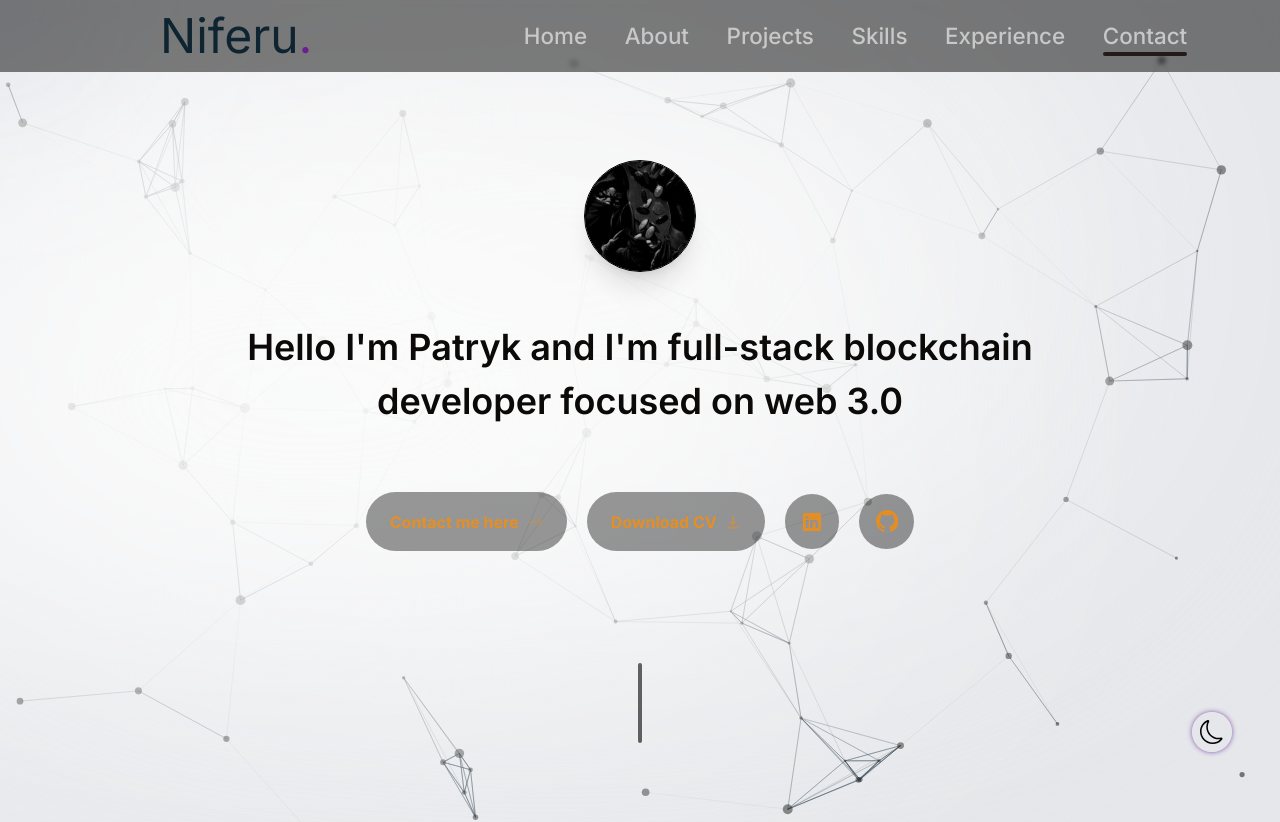
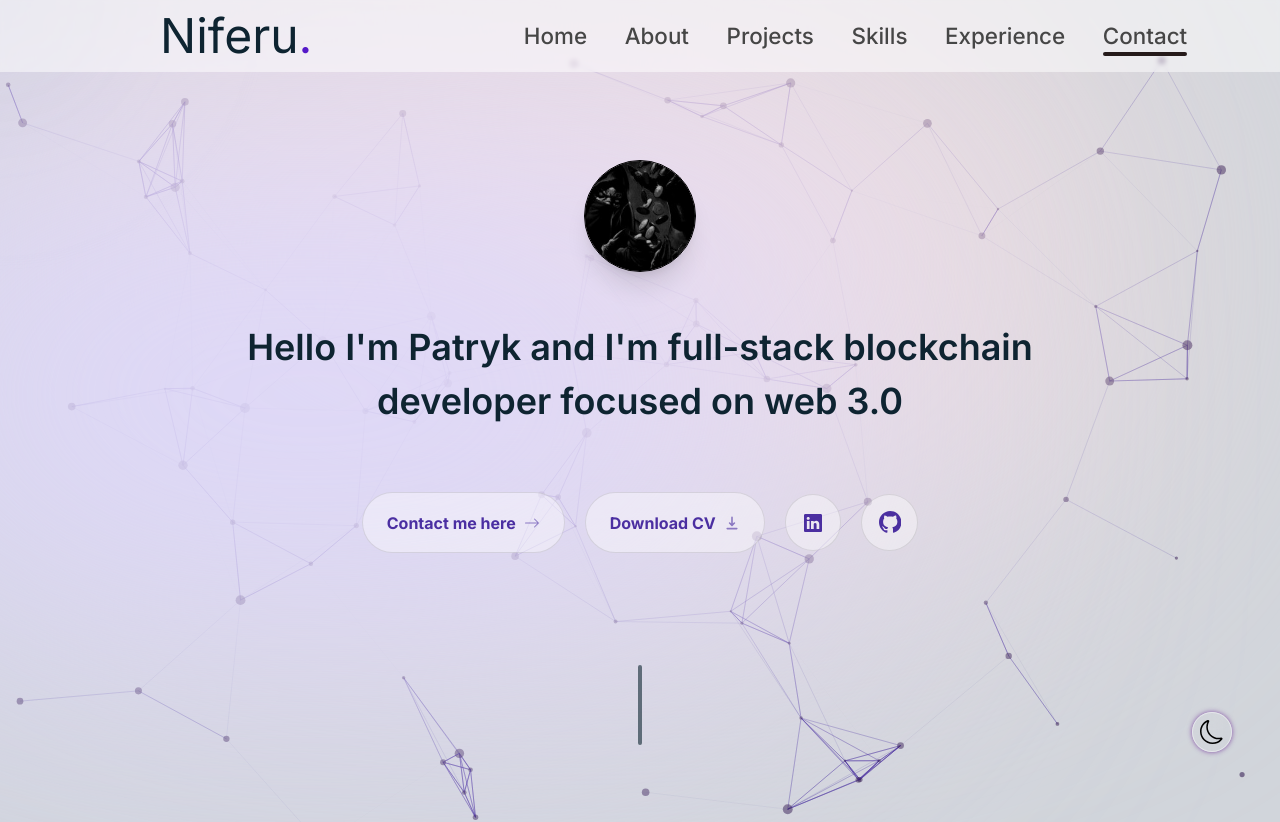
Before and after one commit to Nlferu/niferu-portfolio-website, a Next.js app: page / in a window 1280 px wide. Shown: the top 822 px of the page. Built offline with nearby package versions, Linux system fonts and the light colour scheme; no server answers.

Commit message:
idk colors

```diff
--- a/app/layout.tsx
+++ b/app/layout.tsx
@@ -23,9 +23,9 @@ export default function RootLayout({ children }: { children: React.ReactNode })
     return (
         <html lang="en" className="!scroll-smooth">
             {/* <body className={`${inter.className} bg-gray-500 text-gray-950 relative pt-28 sm:pt-36 dark:bg-slate-900 dark:text-gray-50 dark:text-opacity-90`}> */}
-            <body className={`${inter.className} pt-28 sm:pt-36 bg-gray-200 dark:bg-devil`}>
-                <div className="bg-[#f8f8f8] dark:bg-[#671f91a8] absolute top-[1rem] -z-10 right-[11rem] h-[31.25rem] w-[31.25rem] rounded-full blur-[10rem] sm:w-[68.75rem]"></div>
-                <div className="bg-[#fcfcfc] dark:bg-[#48457c] absolute top-[9rem] -z-10 left-[-35rem] h-[31.25rem] w-[50rem] rounded-full blur-[10rem] sm:w-[68.75rem] md:left-[-33rem] lg:left-[-28rem] xl:left-[-15rem] 2xl:left-[-5rem]"></div>
+            <body className={`${inter.className} pt-28 sm:pt-36 bg-gray-300 dark:bg-devil`}>
+                <div className="bg-[#fbe2e3] dark:bg-[#671f91a8] absolute top-[1rem] -z-10 right-[11rem] h-[31.25rem] w-[31.25rem] rounded-full blur-[10rem] sm:w-[68.75rem]"></div>
+                <div className="bg-[#dbd7fb] dark:bg-[#48457c] absolute top-[9rem] -z-10 left-[-35rem] h-[31.25rem] w-[50rem] rounded-full blur-[10rem] sm:w-[68.75rem] md:left-[-33rem] lg:left-[-28rem] xl:left-[-15rem] 2xl:left-[-5rem]"></div>
 
                 <ThemeContextProvider>
                     <ActiveSectionContextProvider>
--- a/components/header.tsx
+++ b/components/header.tsx
@@ -6,16 +6,21 @@ import clsx from "clsx" // Adding conditional styles
 import { motion } from "framer-motion"
 import { links } from "@/lib/data"
 import { useActiveSectionContext } from "@/context/active-section-context"
+import { useTheme } from "@/context/theme-context"
 
 export default function Header() {
     const { activeSection, setActiveSection, setTimeOfLastClick } = useActiveSectionContext()
+    const { theme } = useTheme()
 
     return (
         <header className="relative z-[999]">
             <nav
-                className={clsx("fixed flex top-0 left-0 h-[4.5rem] w-full items-center bg-black bg-opacity-50 backdrop-blur-[2px] duration-500", {
-                    "pt-4 !bg-transparent": activeSection === "Home",
-                })}
+                className={clsx(
+                    "fixed flex top-0 left-0 h-[4.5rem] w-full items-center bg-white dark:bg-black bg-opacity-50 dark:bg-opacity-50 backdrop-blur-[2px] duration-500",
+                    {
+                        "pt-4 !bg-transparent": activeSection === "Home",
+                    }
+                )}
             >
                 <motion.ul className="ml-[10rem]" initial={{ y: -100, opacity: 0 }} animate={{ y: 0, opacity: 1 }}>
                     <Link
@@ -33,7 +38,9 @@ export default function Header() {
                     {links.map((link) => (
                         <li key={link.hash} className="flex">
                             <Link
-                                className={clsx(custom.underline, { "text-try dark:text-alfa": activeSection === link.name })}
+                                className={clsx(theme === "dark" ? custom.underline : custom.undercity, {
+                                    "text-nite dark:text-alfa": activeSection === link.name,
+                                })}
                                 href={link.hash}
                                 onClick={() => {
                                     setActiveSection(link.name)
--- a/components/intro.tsx
+++ b/components/intro.tsx
@@ -30,7 +30,7 @@ export default function Intro() {
             </div>
 
             <motion.p
-                className="text-center text-stone-950 dark:text-zinc-50 py-[2rem] font-semibold !leading-[1.5] text-2xl sm:text-4xl"
+                className="text-center text-lotr dark:text-zinc-50 py-[2rem] font-semibold !leading-[1.5] text-2xl sm:text-4xl"
                 initial={{ opacity: 0, y: 100 }}
                 animate={{ opacity: 1, y: 0 }}
             >
@@ -46,7 +46,7 @@ export default function Intro() {
                 }}
             >
                 <Link
-                    className="group flex items-center gap-2 px-[1.5rem] py-[1.1rem] font-bold text-alfa dark:hover:text-god bg-black bg-opacity-40 rounded-full focus:scale-110 hover:scale-110 hover:bg-devil hover:bg-opacity-80 active:scale-105 duration-custom ease-customBezier hover:translate-y-[-4px]"
+                    className="group flex items-center gap-2 px-[1.5rem] py-[1.1rem] font-bold text-nite hover:text-lord dark:text-alfa dark:hover:text-god borderBlack borderDevil bg-white dark:bg-black bg-opacity-40 dark:bg-opacity-40 rounded-full focus:scale-110 hover:scale-110 hover:bg-white dark:hover:bg-devil active:scale-105 duration-custom ease-customBezier hover:translate-y-[-4px]"
                     href="#contact"
                     onClick={() => {
                         setActiveSection("Contact")
@@ -56,21 +56,21 @@ export default function Intro() {
                     Contact me here <BsArrowRight className="opacity-60 group-hover:translate-x-[0.3rem] transition" />
                 </Link>
                 <a
-                    className="group flex items-center gap-2 px-[1.5rem] py-[1.1rem] font-bold text-alfa dark:hover:text-god bg-black bg-opacity-40 rounded-full focus:scale-110 hover:scale-110 hover:bg-devil hover:bg-opacity-80 active:scale-105 duration-custom ease-customBezier hover:translate-y-[-4px]"
+                    className="group flex items-center gap-2 px-[1.5rem] py-[1.1rem] font-bold text-nite hover:text-lord dark:text-alfa dark:hover:text-god borderBlack borderDevil bg-white dark:bg-black bg-opacity-40 dark:bg-opacity-40 rounded-full focus:scale-110 hover:scale-110 hover:bg-white dark:hover:bg-devil active:scale-105 duration-custom ease-customBezier hover:translate-y-[-4px]"
                     href="/CV.pdf"
                     download
                 >
                     Download CV <HiDownload className="opacity-60 group-hover:translate-y-1 transition" />
                 </a>
                 <a
-                    className="flex items-center gap-2 p-[1.15rem] text-lg text-alfa dark:hover:text-god bg-black bg-opacity-40 rounded-full focus:scale-110 hover:scale-[1.2] hover:bg-devil hover:bg-opacity-80 active:scale-110 duration-custom ease-customBezier hover:translate-y-[-4px]"
+                    className="flex items-center gap-2 p-[1.15rem] text-lg text-nite hover:text-lord dark:text-alfa dark:hover:text-god borderBlack borderDevil bg-white dark:bg-black bg-opacity-40 dark:bg-opacity-40 rounded-full focus:scale-110 hover:scale-[1.2] hover:bg-white dark:hover:bg-devil active:scale-110 duration-custom ease-customBezier hover:translate-y-[-4px]"
                     href="https://www.linkedin.com/in/patryk-wargacki-946401190/"
                     target="_blank"
                 >
                     <BsLinkedin />
                 </a>
                 <a
-                    className="flex items-center gap-2 p-[1.012rem] text-[1.4rem] text-alfa dark:hover:text-god bg-black bg-opacity-40 rounded-full focus:scale-110 hover:scale-[1.2] hover:bg-devil hover:bg-opacity-80 active:scale-110 duration-custom ease-customBezier hover:translate-y-[-4px]"
+                    className="flex items-center gap-2 p-[1.012rem] text-[1.4rem] text-nite hover:text-lord dark:text-alfa dark:hover:text-god borderBlack borderDevil bg-white dark:bg-black bg-opacity-40 dark:bg-opacity-40 rounded-full focus:scale-110 hover:scale-[1.2] hover:bg-white dark:hover:bg-devil active:scale-110 duration-custom ease-customBezier hover:translate-y-[-4px]"
                     href="https://github.com/Neftyr"
                     target="_blank"
                 >
--- a/components/particles.tsx
+++ b/components/particles.tsx
@@ -52,10 +52,10 @@ export default function Particle() {
                 },
                 particles: {
                     color: {
-                        value: theme === "light" ? "#000" : "#e68e2e",
+                        value: theme === "light" ? "rgba(28, 0, 62, 1)" : "#e68e2e",
                     },
                     links: {
-                        color: theme === "light" ? "#0e2431" : "#f5d393",
+                        color: theme === "light" ? "rgba(35, 0,140, 0.8)" : "#f5d393",
                         distance: 150,
                         enable: true,
                         opacity: 0.5,
--- a/components/section-divider.tsx
+++ b/components/section-divider.tsx
@@ -7,7 +7,7 @@ export default function SectionDivider() {
     return (
         <div className="flex relative justify-center">
             <motion.div
-                className="hidden sm:block mt-28 mb-[-1rem] h-20 w-1 bg-black bg-opacity-60 rounded-full"
+                className="hidden sm:block mt-28 mb-[-1rem] h-20 w-1 bg-lotr dark:bg-black bg-opacity-60 rounded-full"
                 initial={{ opacity: 0, y: 100 }}
                 animate={{ opacity: 1, y: 0 }}
                 transition={{ delay: 0.125 }}
--- a/components/section-heading.tsx
+++ b/components/section-heading.tsx
@@ -5,5 +5,5 @@ type SectionHeadingProps = {
 }
 
 export default function SectionHeading({ children }: SectionHeadingProps) {
-    return <h2 className="text-center text-stone-950 dark:text-gray-300 text-3xl font-medium capitalize mb-8 mt-20 sm:mt-32">{children}</h2>
+    return <h2 className="text-center text-lotr dark:text-gray-300 text-3xl font-medium capitalize mb-8 mt-20 sm:mt-32">{children}</h2>
 }
--- a/components/submit-button.tsx
+++ b/components/submit-button.tsx
@@ -7,7 +7,7 @@ export default function SubmitButton() {
 
     return (
         <button
-            className="group flex items-center self-center justify-center w-[7rem] gap-2 py-[0.7rem] sm:py-[0.9rem] text-alfa dark:hover:text-god bg-black bg-opacity-50 rounded-full focus:scale-110 hover:scale-110 hover:bg-black hover:bg-opacity-80 active:scale-105 duration-custom ease-customBezier hover:translate-y-[-4px] disabled:scale-100 disabled:bg-opacity-50"
+            className="group flex items-center self-center justify-center w-[7rem] gap-2 py-[0.7rem] sm:py-[0.9rem] text-alfa dark:hover:text-god borderBlack borderDevil bg-black bg-opacity-50 rounded-full focus:scale-110 hover:scale-110 hover:bg-black hover:bg-opacity-80 active:scale-105 duration-custom ease-customBezier hover:translate-y-[-4px] disabled:scale-100 disabled:bg-opacity-50"
             type="submit"
             disabled={pending}
         >
--- a/styles/globals.css
+++ b/styles/globals.css
@@ -10,6 +10,12 @@ html.dark {
     --line-color: #805d39;
 }
 
-.borderBlack {
-    @apply border border-black/10;
+@layer utilities {
+    .borderDevil {
+        @apply border dark:border-orange-400/10;
+    }
+
+    .borderBlack {
+        @apply border-black/10;
+    }
 }
--- a/styles/underline.module.css
+++ b/styles/underline.module.css
@@ -1,3 +1,4 @@
+.undercity,
 .underline {
     position: relative;
     align-items: center;
@@ -11,11 +12,22 @@
     cursor: pointer;
 }
 
+.undercity {
+    color: rgb(70, 70, 70);
+}
+
+.undercity:hover {
+    color: rgba(85, 25, 200, 1);
+    transition: 0.3s;
+}
+
 .underline:hover {
     color: rgba(255, 141, 0, 1);
     transition: 0.3s;
 }
 
+.undercity::before,
+.undercity::after,
 .underline::before,
 .underline::after {
     content: "";
@@ -27,16 +39,20 @@
     transition: width 0.3s ease-in-out;
 }
 
+.undercity::before,
 .underline::before {
     left: 50%;
     transform: translateX(-50%);
 }
 
+.undercity::after,
 .underline::after {
     right: 50%;
     transform: translateX(50%);
 }
 
+.undercity:hover::before,
+.undercity:hover::after,
 .underline:hover::before,
 .underline:hover::after {
     width: 100%;
--- a/tailwind.config.ts
+++ b/tailwind.config.ts
@@ -27,9 +27,11 @@ const config: Config = {
                 god: "rgba(255, 141, 0, 1)",
 
                 lotr: "#0e2431",
-                try: "rgb(106,89,209)",
-                nite: "rgba(103, 31, 145, 0.75)",
-                lord: "rgba(103, 31, 145, 1)",
+
+                anu: "rgb(200, 200, 200)",
+
+                nite: "rgba(35, 0,140, 0.8)",
+                lord: "rgba(85, 25, 200, 1)",
 
                 beta: "#805d39",
                 devil: "rgba(12, 9, 9, 1)",
```
